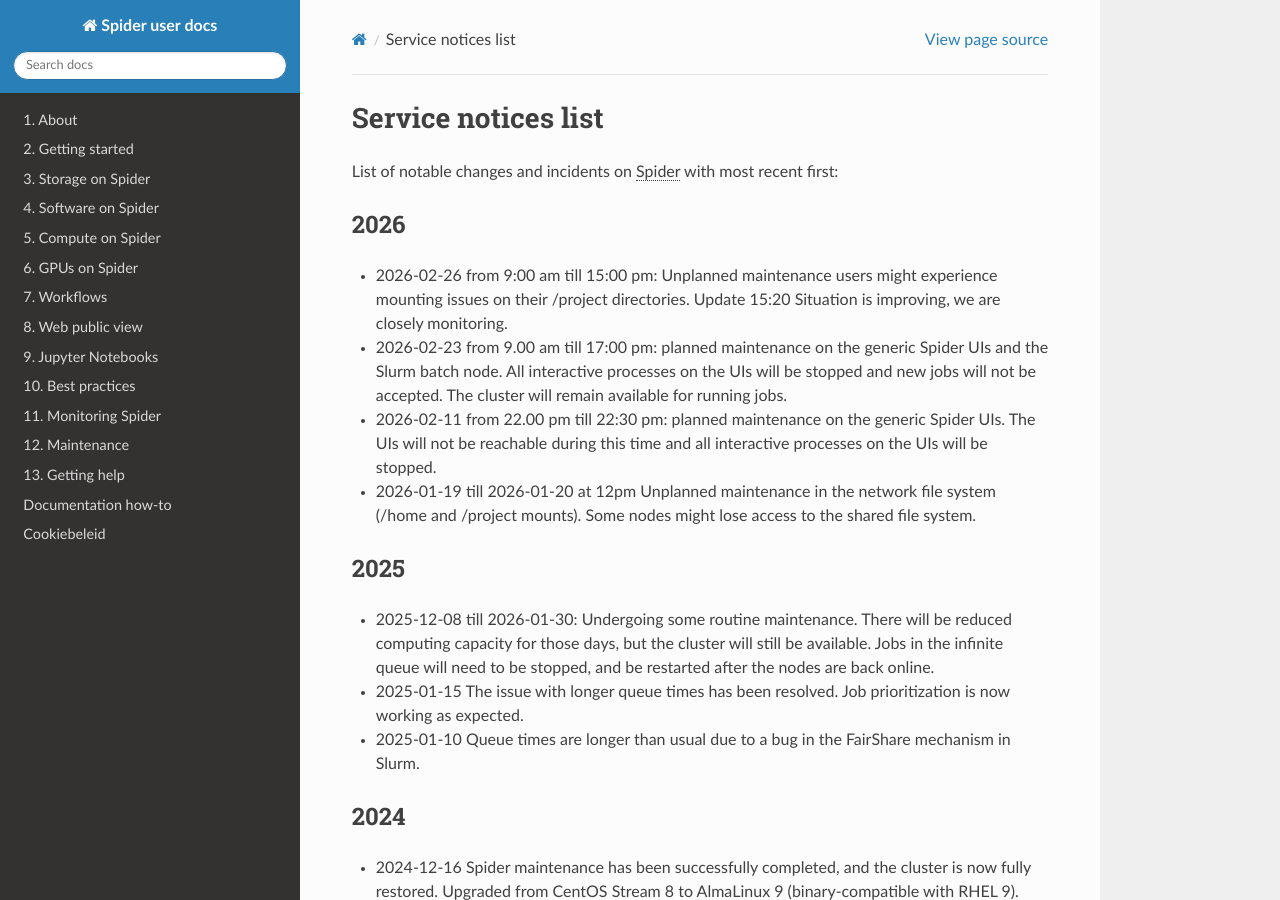
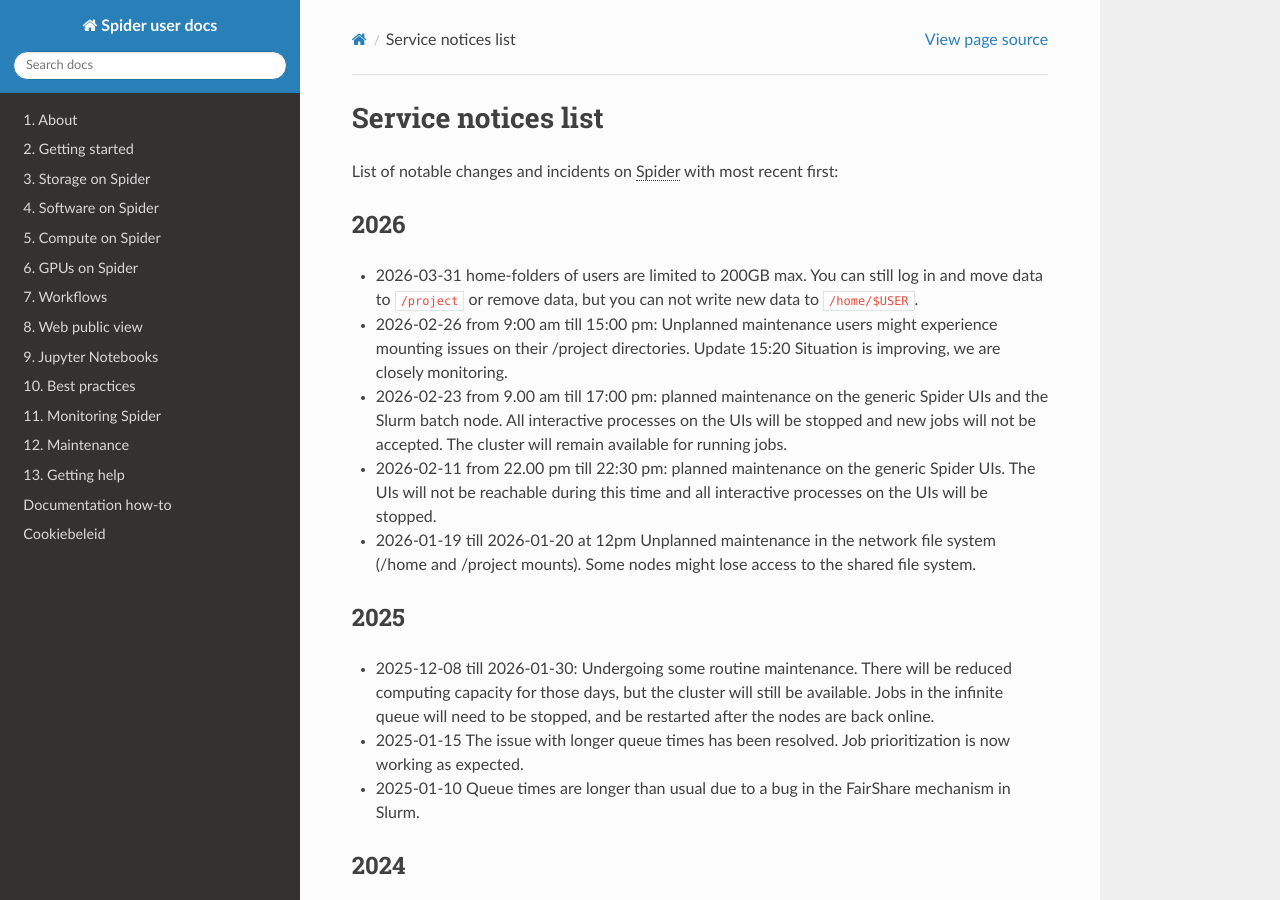
Before and after one commit to sara-nl/spiderdocs, a Sphinx documentation site: the page built from source/Pages/maintenance/service_notices_list.rst, in a window 1280 px wide and 900 px high. Built offline with Sphinx 7.4.7 and the Read the Docs theme 3.1.0, drawn with Linux system fonts in a browser that asks for light colours.

Commit message:
Add quota notice to service page

```diff
--- a/source/Pages/maintenance/service_notices_list.rst
+++ b/source/Pages/maintenance/service_notices_list.rst
@@ -9,6 +9,8 @@
 =========
 2026
 =========
+
+* 2026-03-31 home-folders of users are limited to 200GB max. You can still log in and move data to ``/project`` or remove data, but you can not write new data to ``/home/$USER``.
 
 * 2026-02-26 from 9:00 am till 15:00 pm: Unplanned maintenance users might experience mounting issues on their /project directories. Update 15:20 Situation is improving, we are closely monitoring.
 
```
